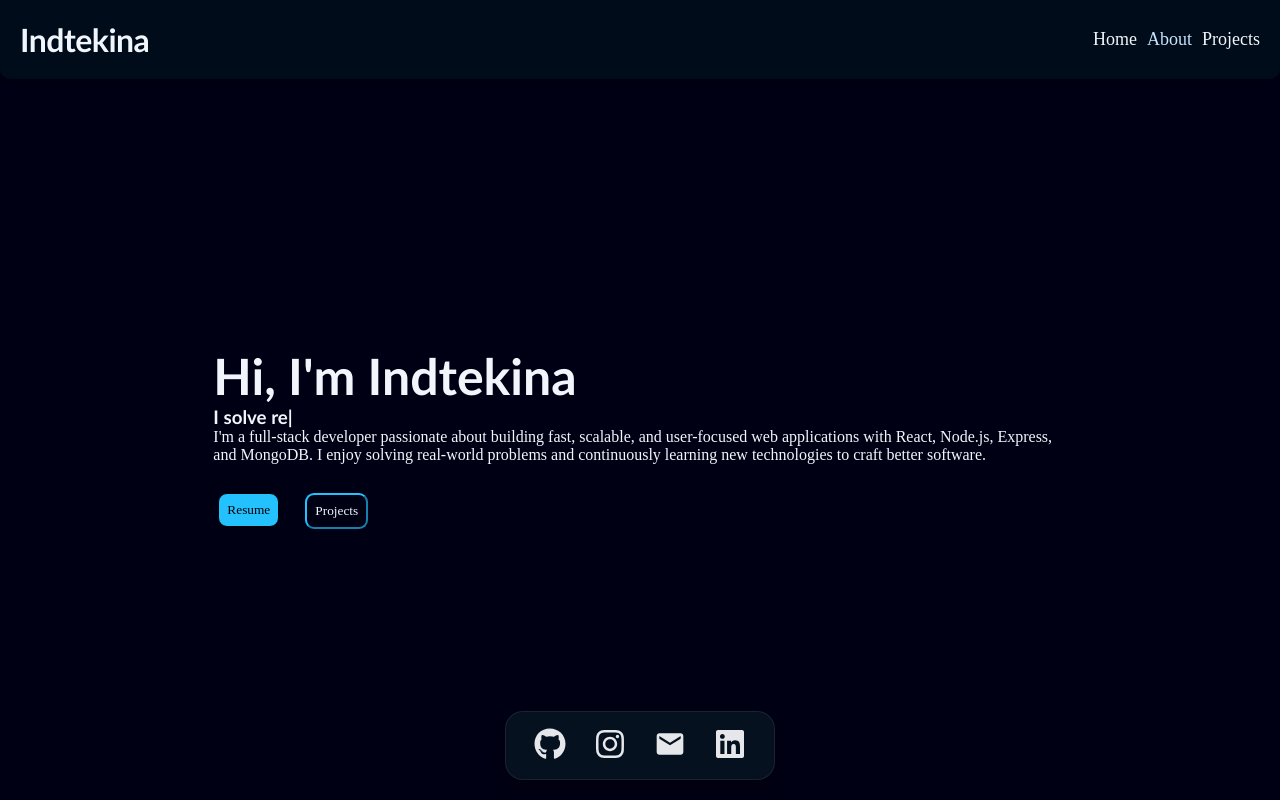
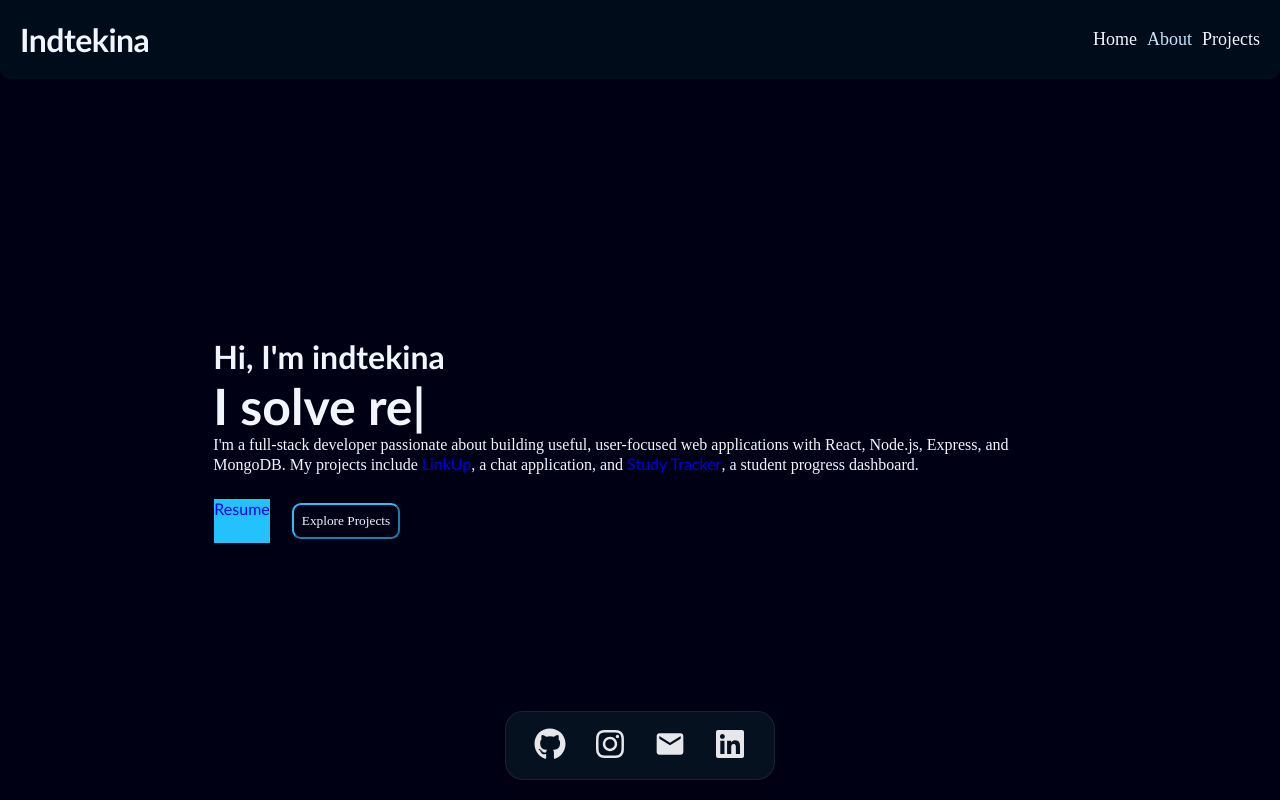
Before and after one commit to indtekina2/indtekina, a React (Vite) app: page /about in a window 1280 px wide. Built offline with nearby package versions, Linux system fonts and the light colour scheme.

Commit message:
Improve portfolio SEO and project discoverability

```diff
--- a/src/Pages/About/About.jsx
+++ b/src/Pages/About/About.jsx
@@ -1,18 +1,23 @@
 import React from "react";
 import "./About.css";
 import { TypeAnimation } from "react-type-animation";
+import { Link, useNavigate } from "react-router-dom";
+import SEO from "../../Components/SEO";
 import resume from "../../assets/Resume.pdf";
-import { useNavigate } from "react-router-dom";
 
 function About() {
   const navigate = useNavigate();
   return (
     <div className="about_container">
+      <SEO
+        title="About indtekina | Full-Stack Developer"
+        description="Learn about indtekina, a full-stack developer interested in building useful web applications with React, Node.js, Express, and MongoDB."
+        path="/about"
+      />
       <div className="about">
         <div className="about_hero">
-          <h2>Hi, I'm Indtekina</h2>
-          <h3>
-            <span>
+          <h1>Hi, I'm indtekina</h1>
+          <h2>
             I{" "}
             <TypeAnimation
               sequence={[
@@ -29,26 +34,24 @@ function About() {
               speed={20}
               repeat={Infinity}
             />
-            </span>
-          </h3>
+          </h2>
 
           <p>
-            I'm a full-stack developer passionate about building fast, scalable,
-            and user-focused web applications with React, Node.js, Express, and
-            MongoDB. I enjoy solving real-world problems and continuously
-            learning new technologies to craft better software.
+            I'm a full-stack developer passionate about building useful,
+            user-focused web applications with React, Node.js, Express, and
+            MongoDB. My projects include{" "}
+            <Link to="/projects/linkup">LinkUp</Link>, a chat application, and{" "}
+            <Link to="/projects/study-tracker">Study Tracker</Link>, a student
+            progress dashboard.
           </p>
 
           <div className="about_buttons">
-            <a href={resume} download>
-              <button className="full_button">Resume</button>
-            </a>
-
+            <a href={resume} download className="full_button">Resume</a>
             <button
               className="secondary_btn empty_button"
               onClick={() => navigate("/projects")}
             >
-              Projects
+              Explore Projects
             </button>
           </div>
         </div>
```
Lines whose indentation alone changed are shown as unchanged.
